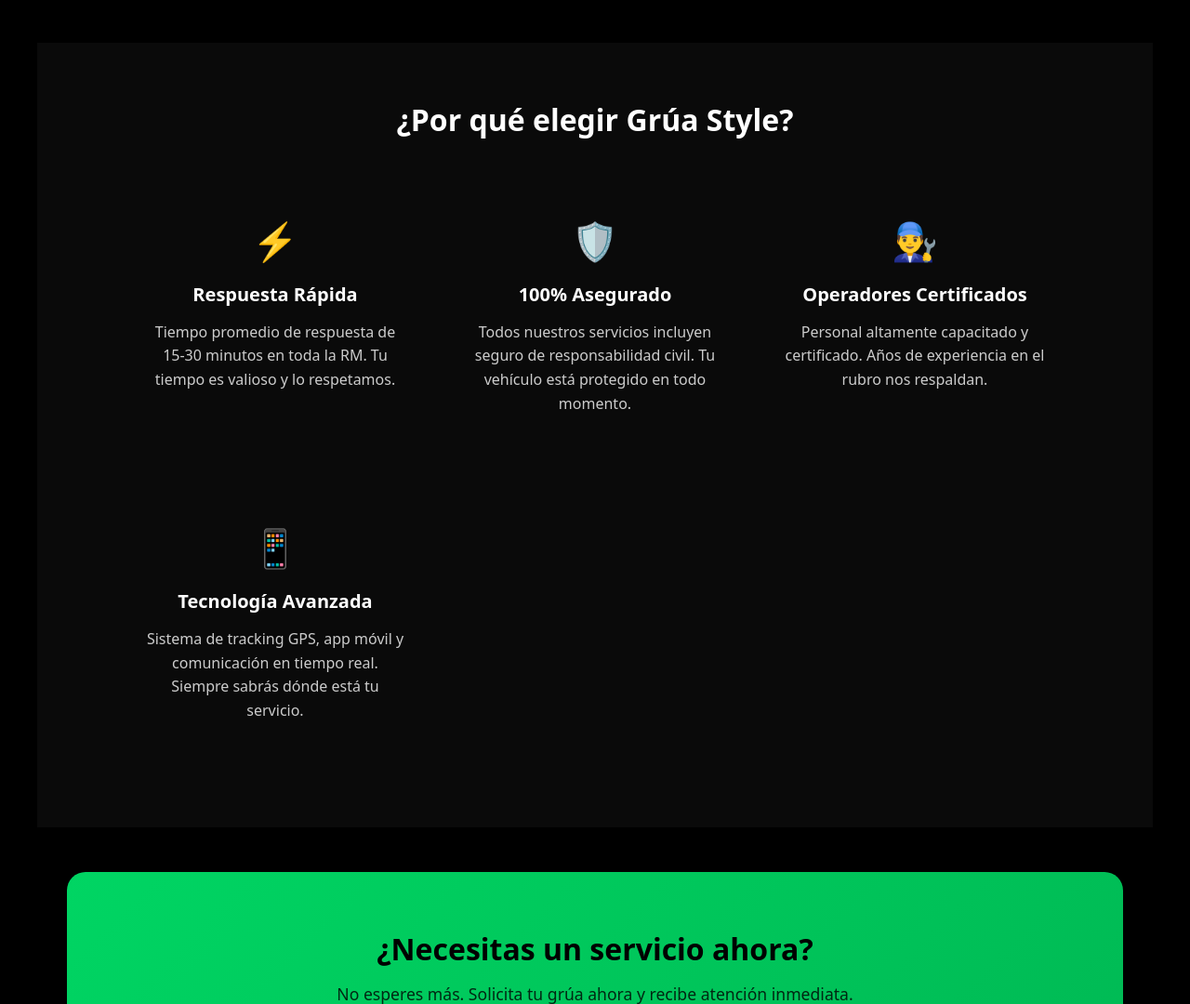
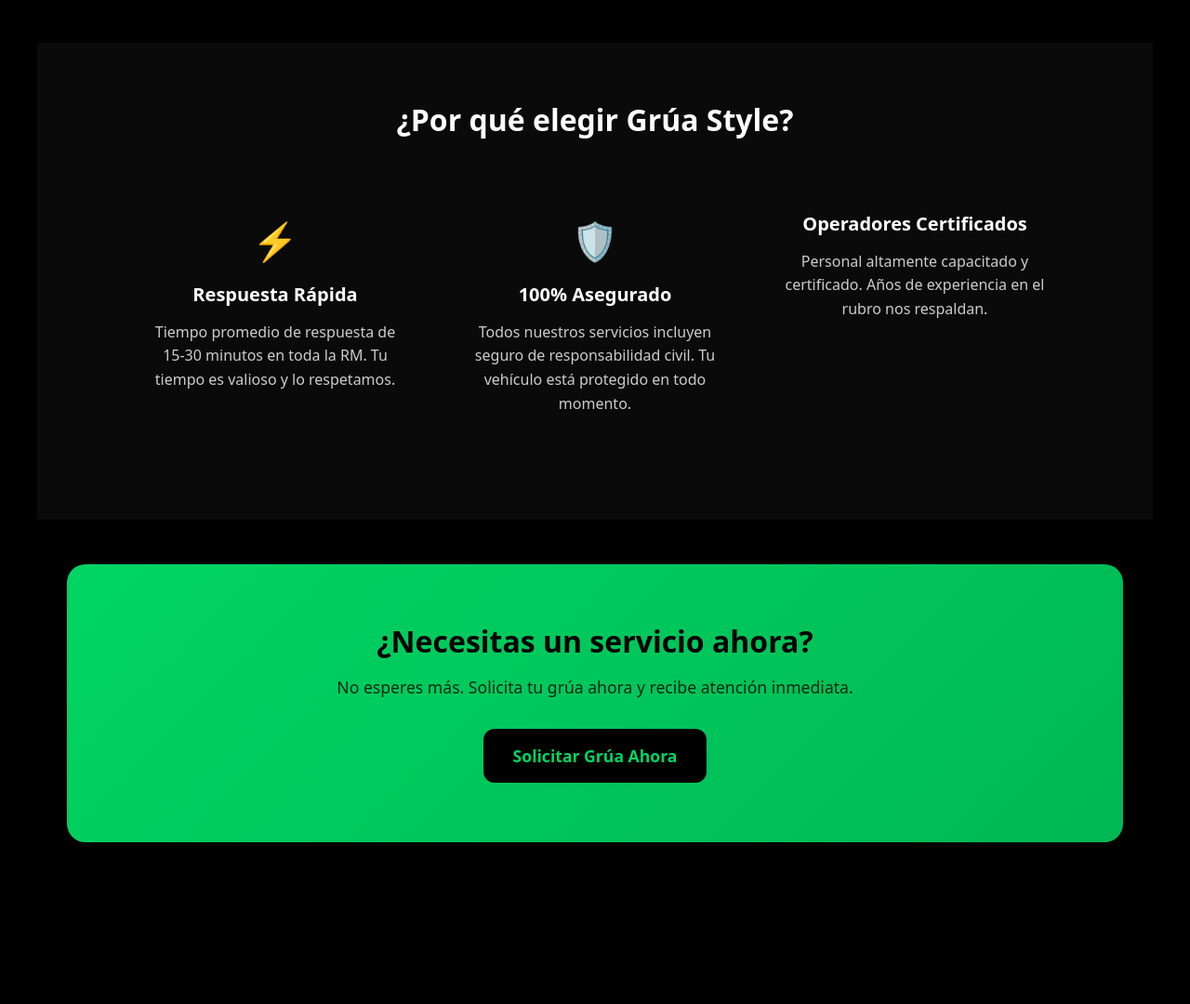
Before and after one commit to alexitico1989/grua-style-pwa, a Django app: page /servicios/ in a window 1280 px wide. Shown: the part 1071-2151 px from the top of the page at 93% size. Run offline with Django 4.2, Linux system fonts and the light colour scheme.

Commit message:
Update servicios.html

```diff
--- a/templates/grua_app/servicios.html
+++ b/templates/grua_app/servicios.html
@@ -484,19 +484,10 @@
                 </p>
             </div>
             <div class="caracteristica-item">
-                <div class="caracteristica-icon">👨‍🔧</div>
                 <h3 class="caracteristica-title">Operadores Certificados</h3>
                 <p class="caracteristica-text">
                     Personal altamente capacitado y certificado. Años de experiencia
                     en el rubro nos respaldan.
-                </p>
-            </div>
-            <div class="caracteristica-item">
-                <div class="caracteristica-icon">📱</div>
-                <h3 class="caracteristica-title">Tecnología Avanzada</h3>
-                <p class="caracteristica-text">
-                    Sistema de tracking GPS, app móvil y comunicación en tiempo real.
-                    Siempre sabrás dónde está tu servicio.
                 </p>
             </div>
         </div>
```
